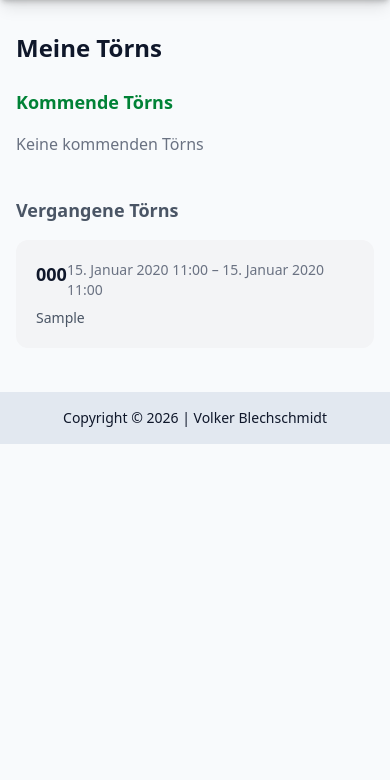
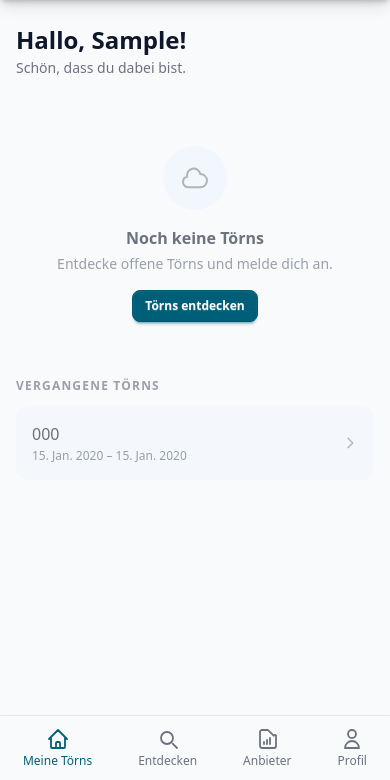
Before and after one commit to VolliVollkrass/Projekt_Segelmanager, a Django app: page /toern/crew/ in a window 390 px wide. Shown: the part 64-844 px from the top of the page. Run offline with Django 5.2, Linux system fonts and the light colour scheme; a user stored in the database is signed in; tables that the repository leaves empty hold one stand-in row (values such as "Sample post"); style sheets or scripts are compiled from the project's sources; some libraries are stand-ins or nearby versions.

Commit message:
Crew UX Priorität 1: Bottom Nav, Dashboard & Profil-Banner
- Mobile Bottom Navigation Bar (4 Tabs: Meine Törns, Entdecken, Profil)
  mit aktivem Zustand und Anbieter-Tab für berechtigte User
- crew_overview als persönliches Dashboard: Begrüßung, Hero-Card
  für nächsten Törn, Status-Badges mit lesbaren Labels
- Profil-Vollständigkeits-Banner mit Fortschrittsbalken
  (utils/user_profil_fortschritt.py)
- @login_required auf crew_overview ergänzt
- base.html: Padding für Bottom Nav, Footer nur Desktop

Co-Authored-By: Claude Sonnet 4.6 <noreply@anthropic.com>

```diff
--- a/templates/base.html
+++ b/templates/base.html
@@ -17,7 +17,7 @@
         </div>
     </nav>
 
-    <main class="">
+    <main class="pb-20 lg:pb-0">
         {% if messages %}
         <div class="">
             {% for message in messages %}
@@ -34,11 +34,13 @@
         </div>
     </main>
 
-    <footer>
+    <footer class="lg:block hidden">
         <div>
             {% include "includes/footer.html" %}
         </div>
     </footer>
+
+    {% include "includes/bottom_nav.html" %}
     <script src="https://unpkg.com/cropperjs"></script>
   </body>
 </html>
--- /dev/null
+++ b/templates/includes/bottom_nav.html
@@ -0,0 +1,90 @@
+{% load static %}
+
+{% if user.is_authenticated %}
+<nav class="fixed bottom-0 left-0 right-0 z-50 bg-base-100 border-t border-base-300 shadow-lg lg:hidden">
+  <div class="flex justify-around items-center h-16">
+
+    <!-- Meine Törns -->
+    <a href="{% url 'crew_overview' %}"
+       class="flex flex-col items-center gap-0.5 px-3 py-2 rounded-lg transition-colors
+              {% if request.resolver_match.url_name == 'crew_overview' %}text-primary{% else %}text-base-content/60 hover:text-primary{% endif %}">
+      <svg xmlns="http://www.w3.org/2000/svg" class="h-6 w-6" fill="none" viewBox="0 0 24 24" stroke="currentColor" stroke-width="1.8">
+        <path stroke-linecap="round" stroke-linejoin="round"
+              d="M3 12l2-2m0 0l7-7 7 7M5 10v10a1 1 0 001 1h3m10-11l2 2m-2-2v10a1 1 0 01-1 1h-3m-6 0a1 1 0 001-1v-4a1 1 0 011-1h2a1 1 0 011 1v4a1 1 0 001 1m-6 0h6"/>
+      </svg>
+      <span class="text-xs font-medium">Meine Törns</span>
+    </a>
+
+    <!-- Entdecken -->
+    <a href="{% url 'index' %}"
+       class="flex flex-col items-center gap-0.5 px-3 py-2 rounded-lg transition-colors
+              {% if request.resolver_match.url_name == 'index' %}text-primary{% else %}text-base-content/60 hover:text-primary{% endif %}">
+      <svg xmlns="http://www.w3.org/2000/svg" class="h-6 w-6" fill="none" viewBox="0 0 24 24" stroke="currentColor" stroke-width="1.8">
+        <path stroke-linecap="round" stroke-linejoin="round"
+              d="M21 21l-4.35-4.35M17 11A6 6 0 1 1 5 11a6 6 0 0 1 12 0z"/>
+      </svg>
+      <span class="text-xs font-medium">Entdecken</span>
+    </a>
+
+    {% if user.is_anbieter or user.is_staff %}
+    <!-- Anbieter -->
+    <a href="{% url 'anbieter_dashboard' %}"
+       class="flex flex-col items-center gap-0.5 px-3 py-2 rounded-lg transition-colors
+              {% if request.resolver_match.url_name == 'anbieter_dashboard' %}text-primary{% else %}text-base-content/60 hover:text-primary{% endif %}">
+      <svg xmlns="http://www.w3.org/2000/svg" class="h-6 w-6" fill="none" viewBox="0 0 24 24" stroke="currentColor" stroke-width="1.8">
+        <path stroke-linecap="round" stroke-linejoin="round"
+              d="M9 17v-2m3 2v-4m3 4v-6m2 10H7a2 2 0 01-2-2V5a2 2 0 012-2h5.586a1 1 0 01.707.293l5.414 5.414A1 1 0 0121 9.414V19a2 2 0 01-2 2z"/>
+      </svg>
+      <span class="text-xs font-medium">Anbieter</span>
+    </a>
+    {% endif %}
+
+    <!-- Profil -->
+    <a href="{% url 'my_account' %}"
+       class="flex flex-col items-center gap-0.5 px-3 py-2 rounded-lg transition-colors
+              {% if request.resolver_match.url_name == 'my_account' %}text-primary{% else %}text-base-content/60 hover:text-primary{% endif %}">
+      <svg xmlns="http://www.w3.org/2000/svg" class="h-6 w-6" fill="none" viewBox="0 0 24 24" stroke="currentColor" stroke-width="1.8">
+        <path stroke-linecap="round" stroke-linejoin="round"
+              d="M16 7a4 4 0 11-8 0 4 4 0 018 0zM12 14a7 7 0 00-7 7h14a7 7 0 00-7-7z"/>
+      </svg>
+      <span class="text-xs font-medium">Profil</span>
+    </a>
+
+  </div>
+</nav>
+
+{% else %}
+<!-- Nicht eingeloggt: Minimale Bottom-Nav -->
+<nav class="fixed bottom-0 left-0 right-0 z-50 bg-base-100 border-t border-base-300 shadow-lg lg:hidden">
+  <div class="flex justify-around items-center h-16">
+
+    <a href="{% url 'index' %}"
+       class="flex flex-col items-center gap-0.5 px-3 py-2 rounded-lg text-base-content/60 hover:text-primary transition-colors">
+      <svg xmlns="http://www.w3.org/2000/svg" class="h-6 w-6" fill="none" viewBox="0 0 24 24" stroke="currentColor" stroke-width="1.8">
+        <path stroke-linecap="round" stroke-linejoin="round"
+              d="M21 21l-4.35-4.35M17 11A6 6 0 1 1 5 11a6 6 0 0 1 12 0z"/>
+      </svg>
+      <span class="text-xs font-medium">Entdecken</span>
+    </a>
+
+    <a href="{% url 'login' %}"
+       class="flex flex-col items-center gap-0.5 px-3 py-2 rounded-lg text-base-content/60 hover:text-primary transition-colors">
+      <svg xmlns="http://www.w3.org/2000/svg" class="h-6 w-6" fill="none" viewBox="0 0 24 24" stroke="currentColor" stroke-width="1.8">
+        <path stroke-linecap="round" stroke-linejoin="round"
+              d="M11 16l-4-4m0 0l4-4m-4 4h14m-5 4v1a3 3 0 01-3 3H6a3 3 0 01-3-3V7a3 3 0 013-3h7a3 3 0 013 3v1"/>
+      </svg>
+      <span class="text-xs font-medium">Login</span>
+    </a>
+
+    <a href="{% url 'register' %}"
+       class="flex flex-col items-center gap-0.5 px-3 py-2 rounded-lg text-base-content/60 hover:text-primary transition-colors">
+      <svg xmlns="http://www.w3.org/2000/svg" class="h-6 w-6" fill="none" viewBox="0 0 24 24" stroke="currentColor" stroke-width="1.8">
+        <path stroke-linecap="round" stroke-linejoin="round"
+              d="M18 9v3m0 0v3m0-3h3m-3 0h-3m-2-5a4 4 0 11-8 0 4 4 0 018 0zM3 20a6 6 0 0112 0v1H3v-1z"/>
+      </svg>
+      <span class="text-xs font-medium">Registrieren</span>
+    </a>
+
+  </div>
+</nav>
+{% endif %}
--- a/toern/templates/crew/crew_overview.html
+++ b/toern/templates/crew/crew_overview.html
@@ -1,63 +1,132 @@
 {% extends "base.html" %}
+{% load static %}
+{% block title %}Meine Törns{% endblock %}
+
 {% block content %}
+<div class="max-w-2xl mx-auto px-4 py-6">
 
-<div class="max-w-6xl mx-auto px-4 py-8">
+    <!-- Begrüßung -->
+    <div class="mb-5">
+        <h1 class="text-2xl font-bold">Hallo, {{ request.user.first_name|default:request.user.email }}!</h1>
+        <p class="text-base-content/60 text-sm mt-0.5">Schön, dass du dabei bist.</p>
+    </div>
 
-    <h1 class="text-2xl font-semibold mb-6">Meine Törns</h1>
+    <!-- Profil-Banner -->
+    {% if profil_prozent < 100 %}
+    <a href="{% url 'account_edit' %}"
+       class="flex items-center gap-3 bg-warning/10 border border-warning/30 rounded-xl p-4 mb-6 hover:bg-warning/20 transition-colors">
+        <div class="shrink-0 w-10 h-10 rounded-full bg-warning/20 flex items-center justify-center">
+            <svg xmlns="http://www.w3.org/2000/svg" class="h-5 w-5 text-warning" fill="none" viewBox="0 0 24 24" stroke="currentColor" stroke-width="2">
+                <path stroke-linecap="round" stroke-linejoin="round" d="M16 7a4 4 0 11-8 0 4 4 0 018 0zM12 14a7 7 0 00-7 7h14a7 7 0 00-7-7z"/>
+            </svg>
+        </div>
+        <div class="flex-1 min-w-0">
+            <p class="text-sm font-semibold text-warning-content">Profil vervollständigen</p>
+            <div class="mt-1 flex items-center gap-2">
+                <progress class="progress progress-warning h-1.5 flex-1" value="{{ profil_prozent }}" max="100"></progress>
+                <span class="text-xs text-base-content/60 shrink-0">{{ profil_prozent }}%</span>
+            </div>
+        </div>
+        <svg xmlns="http://www.w3.org/2000/svg" class="h-4 w-4 text-base-content/40 shrink-0" fill="none" viewBox="0 0 24 24" stroke="currentColor" stroke-width="2">
+            <path stroke-linecap="round" stroke-linejoin="round" d="M9 5l7 7-7 7"/>
+        </svg>
+    </a>
+    {% endif %}
 
-    <!-- KOMMENDE TÖRNS -->
-    <div class="mb-10">
-        <h2 class="text-lg font-semibold mb-4 text-green-700">Kommende Törns</h2>
+    <!-- Nächster Törn (Hero Card) -->
+    {% if naechste_teilnahme %}
+    <div class="mb-8">
+        <h2 class="text-xs font-semibold uppercase tracking-widest text-base-content/40 mb-2">Nächster Törn</h2>
+        <a href="{% url 'crew_dashboard' naechste_teilnahme.toern.id %}"
+           class="block bg-primary text-primary-content rounded-2xl p-5 shadow-lg hover:shadow-xl transition-shadow">
 
-        {% for t in kommende_toerns %}
-        <a href="{% url 'crew_dashboard' t.id %}">
-            <div class="bg-white shadow rounded-xl p-5 mb-3 hover:shadow-md transition">
+            <div class="flex justify-between items-start">
+                <div>
+                    <h3 class="text-xl font-bold leading-tight">{{ naechste_teilnahme.toern.titel }}</h3>
+                    <p class="text-primary-content/70 text-sm mt-0.5">{{ naechste_teilnahme.toern.revier }}</p>
+                </div>
+                <span class="badge {{ naechste_teilnahme.status_info.badge }} badge-sm shrink-0 ml-2">
+                    {{ naechste_teilnahme.status_info.label }}
+                </span>
+            </div>
 
-                <div class="flex justify-between">
-                    <h3 class="text-lg font-semibold">{{ t.titel }}</h3>
-                    <span class="text-sm text-gray-500">
-                        {{ t.startdatum }} – {{ t.enddatum }}
-                    </span>
-                </div>
+            <div class="flex items-center gap-1.5 mt-4 text-primary-content/80 text-sm">
+                <svg xmlns="http://www.w3.org/2000/svg" class="h-4 w-4 shrink-0" fill="none" viewBox="0 0 24 24" stroke="currentColor" stroke-width="2">
+                    <path stroke-linecap="round" stroke-linejoin="round" d="M8 7V3m8 4V3m-9 8h10M5 21h14a2 2 0 002-2V7a2 2 0 00-2-2H5a2 2 0 00-2 2v12a2 2 0 002 2z"/>
+                </svg>
+                {{ naechste_teilnahme.toern.startdatum|date:"d. M. Y" }} &ndash; {{ naechste_teilnahme.toern.enddatum|date:"d. M. Y" }}
+            </div>
 
-                <p class="text-sm text-gray-600 mt-2">
-                    {{ t.revier }}
-                </p>
-
+            <div class="flex items-center justify-end mt-4 gap-1 text-primary-content/80 text-sm font-medium">
+                Zum Törn
+                <svg xmlns="http://www.w3.org/2000/svg" class="h-4 w-4" fill="none" viewBox="0 0 24 24" stroke="currentColor" stroke-width="2">
+                    <path stroke-linecap="round" stroke-linejoin="round" d="M9 5l7 7-7 7"/>
+                </svg>
             </div>
         </a>
-        {% empty %}
-            <p class="text-gray-500">Keine kommenden Törns</p>
-        {% endfor %}
     </div>
+    {% endif %}
 
+    <!-- Alle kommenden Törns -->
+    {% if kommende_teilnahmen|length > 1 %}
+    <div class="mb-8">
+        <h2 class="text-xs font-semibold uppercase tracking-widest text-base-content/40 mb-3">Weitere Törns</h2>
+        <div class="flex flex-col gap-3">
+            {% for teilnahme in kommende_teilnahmen %}
+            {% if not forloop.first %}
+            <a href="{% url 'crew_dashboard' teilnahme.toern.id %}"
+               class="flex items-center gap-4 bg-base-100 border border-base-300 rounded-xl p-4 hover:border-primary/40 hover:shadow-sm transition-all">
+                <div class="shrink-0 w-10 h-10 rounded-full bg-primary/10 flex items-center justify-center">
+                    <svg xmlns="http://www.w3.org/2000/svg" class="h-5 w-5 text-primary" fill="none" viewBox="0 0 24 24" stroke="currentColor" stroke-width="1.8">
+                        <path stroke-linecap="round" stroke-linejoin="round" d="M3 15a4 4 0 004 4h9a5 5 0 10-.1-9.999 5.002 5.002 0 10-9.78 2.096A4.001 4.001 0 003 15z"/>
+                    </svg>
+                </div>
+                <div class="flex-1 min-w-0">
+                    <p class="font-semibold truncate">{{ teilnahme.toern.titel }}</p>
+                    <p class="text-xs text-base-content/50 mt-0.5">{{ teilnahme.toern.startdatum|date:"d. M. Y" }}</p>
+                </div>
+                <span class="badge {{ teilnahme.status_info.badge }} badge-sm shrink-0">{{ teilnahme.status_info.label }}</span>
+            </a>
+            {% endif %}
+            {% endfor %}
+        </div>
+    </div>
+    {% endif %}
 
-    <!-- VERGANGENE TÖRNS -->
-    <div>
-        <h2 class="text-lg font-semibold mb-4 text-gray-600">Vergangene Törns</h2>
+    <!-- Kein Törn vorhanden -->
+    {% if not kommende_teilnahmen %}
+    <div class="text-center py-12">
+        <div class="w-16 h-16 rounded-full bg-base-200 flex items-center justify-center mx-auto mb-4">
+            <svg xmlns="http://www.w3.org/2000/svg" class="h-8 w-8 text-base-content/30" fill="none" viewBox="0 0 24 24" stroke="currentColor" stroke-width="1.5">
+                <path stroke-linecap="round" stroke-linejoin="round" d="M3 15a4 4 0 004 4h9a5 5 0 10-.1-9.999 5.002 5.002 0 10-9.78 2.096A4.001 4.001 0 003 15z"/>
+            </svg>
+        </div>
+        <h3 class="font-semibold text-base-content/60">Noch keine Törns</h3>
+        <p class="text-sm text-base-content/40 mt-1">Entdecke offene Törns und melde dich an.</p>
+        <a href="{% url 'index' %}" class="btn btn-primary btn-sm mt-4">Törns entdecken</a>
+    </div>
+    {% endif %}
 
-        {% for t in vergangene_toerns %}
-        <a href="{% url 'crew_dashboard' t.id %}">
-            <div class="bg-gray-100 rounded-xl p-5 mb-3 hover:bg-gray-200 transition">
-
-                <div class="flex justify-between">
-                    <h3 class="text-lg font-semibold">{{ t.titel }}</h3>
-                    <span class="text-sm text-gray-500">
-                        {{ t.startdatum }} – {{ t.enddatum }}
-                    </span>
+    <!-- Vergangene Törns -->
+    {% if vergangene_teilnahmen %}
+    <div class="mt-2">
+        <h2 class="text-xs font-semibold uppercase tracking-widest text-base-content/40 mb-3">Vergangene Törns</h2>
+        <div class="flex flex-col gap-2">
+            {% for teilnahme in vergangene_teilnahmen %}
+            <a href="{% url 'crew_dashboard' teilnahme.toern.id %}"
+               class="flex items-center gap-4 bg-base-200/50 rounded-xl p-4 hover:bg-base-200 transition-colors">
+                <div class="flex-1 min-w-0">
+                    <p class="font-medium text-base-content/60 truncate">{{ teilnahme.toern.titel }}</p>
+                    <p class="text-xs text-base-content/40 mt-0.5">{{ teilnahme.toern.startdatum|date:"d. M. Y" }} &ndash; {{ teilnahme.toern.enddatum|date:"d. M. Y" }}</p>
                 </div>
-
-                <p class="text-sm text-gray-600 mt-2">
-                    {{ t.revier }}
-                </p>
-
-            </div>
-        </a>
-        {% empty %}
-            <p class="text-gray-500">Keine vergangenen Törns</p>
-        {% endfor %}
+                <svg xmlns="http://www.w3.org/2000/svg" class="h-4 w-4 text-base-content/30 shrink-0" fill="none" viewBox="0 0 24 24" stroke="currentColor" stroke-width="2">
+                    <path stroke-linecap="round" stroke-linejoin="round" d="M9 5l7 7-7 7"/>
+                </svg>
+            </a>
+            {% endfor %}
+        </div>
     </div>
+    {% endif %}
 
 </div>
-
 {% endblock %}
--- a/toern/views.py
+++ b/toern/views.py
@@ -6,6 +6,7 @@ from boote.models import Boot, Kabine
 from config import settings
 from logistik.models import Einkaufspunkt, Gegenstand, Mitbringer, PersönlicherGegenstand
 from utils.profil_fortschritt import teilnahme_fortschritt
+from utils.user_profil_fortschritt import user_profil_fortschritt
 from utils.boot_access_allowed import is_boot_access_allowed
 from utils.packliste import BASIS_PACKLISTE, BOOT_STANDARD_LISTE, KALT_PACKLISTE, KALT_BOOT_LISTE
 from .models import KabinenWunsch, Toern, Teilnahme, CrewPraeferenz, PacklisteVorlage, PacklisteVorlageEintrag
@@ -247,23 +248,43 @@ def toern_status_update(request, pk):
 
     return redirect("anbieter_dashboard")
 
+STATUS_LABELS = {
+    "angemeldet":  {"label": "Anmeldung eingegangen", "badge": "badge-warning"},
+    "warteliste":  {"label": "Warteliste",             "badge": "badge-ghost"},
+    "bestaetigt":  {"label": "Bestätigt",              "badge": "badge-success"},
+    "abgesagt":    {"label": "Abgesagt",               "badge": "badge-error"},
+    "abgelehnt":   {"label": "Abgelehnt",              "badge": "badge-error"},
+}
+
+@login_required
 def crew_overview(request):
-    teilnahmen = Teilnahme.objects.filter(user=request.user).select_related("toern")
-
-    kommende_toerns = []
-    vergangene_toerns = []
-
-    jetzt = now()  # <-- datetime!
+    teilnahmen = (
+        Teilnahme.objects
+        .filter(user=request.user)
+        .select_related("toern")
+        .order_by("toern__startdatum")
+    )
+
+    jetzt = now()
+    kommende_teilnahmen = []
+    vergangene_teilnahmen = []
 
     for t in teilnahmen:
+        t.status_info = STATUS_LABELS.get(t.status, {"label": t.status, "badge": "badge-ghost"})
         if t.toern.startdatum >= jetzt:
-            kommende_toerns.append(t.toern)
+            kommende_teilnahmen.append(t)
         else:
-            vergangene_toerns.append(t.toern)
+            vergangene_teilnahmen.append(t)
+
+    naechste_teilnahme = kommende_teilnahmen[0] if kommende_teilnahmen else None
+
+    profil_prozent = user_profil_fortschritt(request.user)
 
     context = {
-        "kommende_toerns": kommende_toerns,
-        "vergangene_toerns": vergangene_toerns,
+        "kommende_teilnahmen": kommende_teilnahmen,
+        "vergangene_teilnahmen": vergangene_teilnahmen,
+        "naechste_teilnahme": naechste_teilnahme,
+        "profil_prozent": profil_prozent,
     }
 
     return render(request, "crew/crew_overview.html", context)
```
Also changed, not shown: utils/user_profil_fortschritt.py (added, +16 -0 lines).
